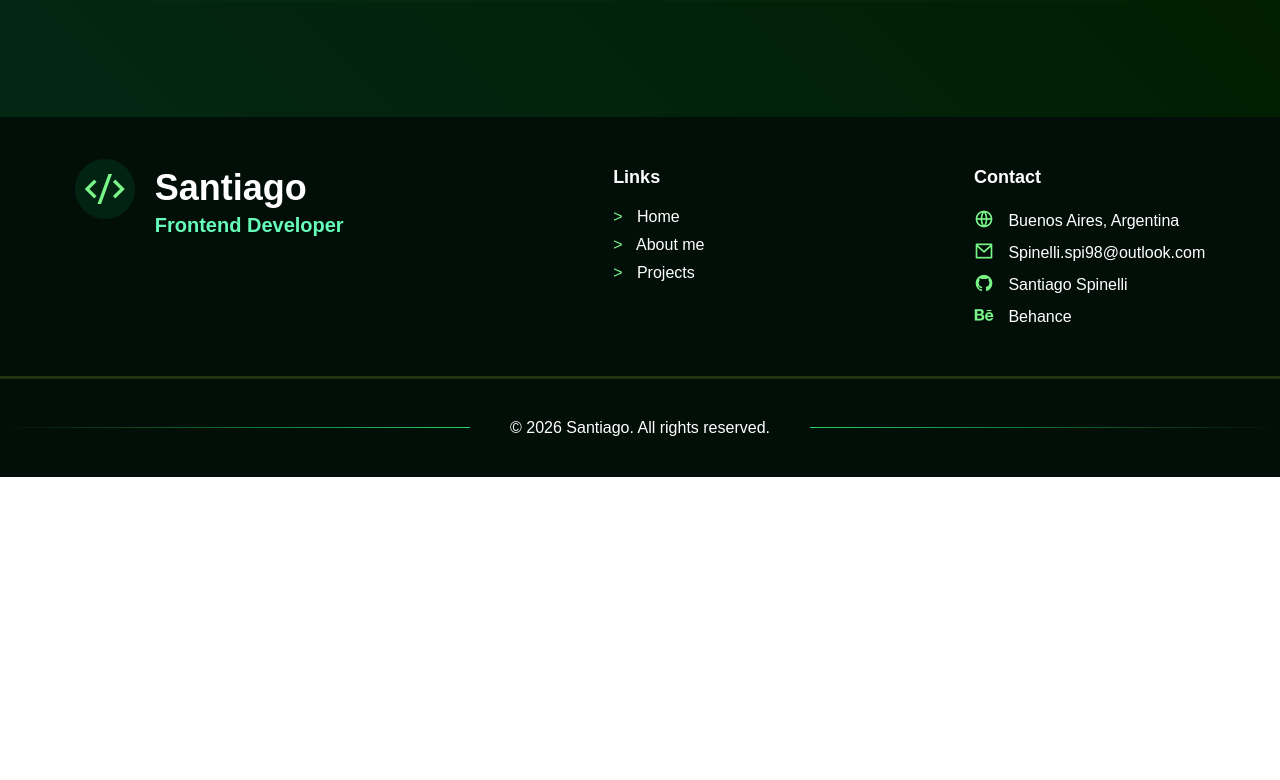
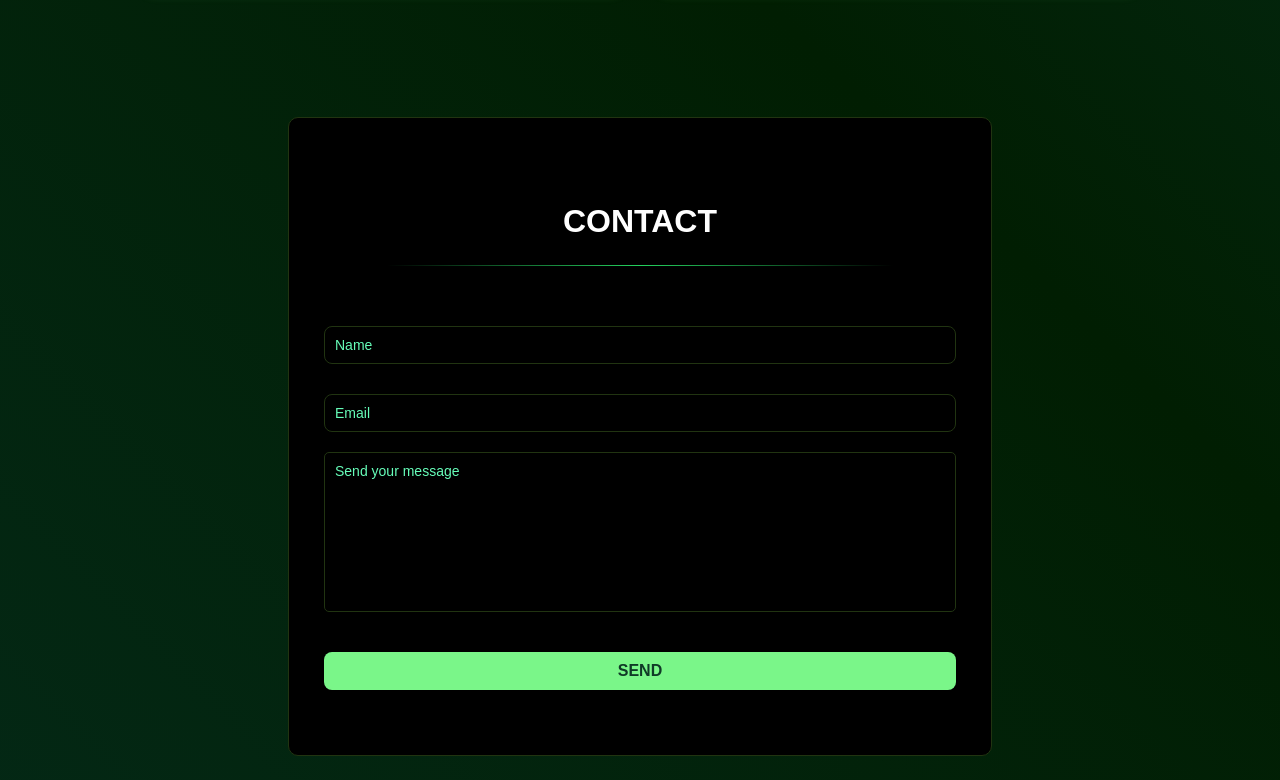
Before and after one commit to SpinelliSantiago/portfolio, a plain HTML site: page index.html in a window 1280 px wide. Shown: the part 3360-4140 px from the top of the page. Before the commit the page ends 3837 px from the top, so only its background shows below. Drawn offline with nearby package versions, Linux system fonts and the light colour scheme.

Commit message:
add contact form

```diff
--- a/index.html
+++ b/index.html
@@ -218,7 +218,7 @@
             </div>
         </section>
 
-    <!--------projects--------->
+    <!--------PROJECTS--------->
         <section>
             <div class="projects_caption" id="projects">
                 <h2>
@@ -297,6 +297,24 @@
             </div>
         </section>
     </main>
+
+<!-----------CONTACT------------>
+    <form id="contact">
+        <h2>
+            CONTACT
+        </h2>
+
+            <input id="name" placeholder="Name" type="text" required>
+            <input id="email" placeholder="Email" type="email" required>
+
+            <textarea placeholder="Send your message" required></textarea>
+
+            <button class="open_modal_form" type="submit">
+                SEND
+            </button>
+
+    </form>
+
 <!-----------FOOTER------------>
     <footer>
 
--- a/style.css
+++ b/style.css
@@ -431,6 +431,118 @@ header{
     color: var(--text-dark);
 }
 
+/*---------- FORM ----------*/
+form{
+    display: grid;
+    width: 55%;
+    margin: 0 auto 60px;
+    gap: 10px;
+    padding: 35px;
+    border-radius: 10px;
+    border: 1px solid var(--primary-color-darker);
+    background: #000000;
+}
+
+form h2{
+    font-size: 2rem;
+    font-weight: bold;
+    text-align: center;
+    margin: 50px 0 40px 0;
+    border-radius: 8px;
+    color: var(--white)
+}
+
+form h2::after{
+    content: "";
+    display: block;
+    width: 80%;
+    height: 1px;
+    margin: 25px auto 0;
+    background: linear-gradient(
+        to right,
+        transparent,
+        var(--primary-color-dark),
+        transparent
+    );
+}
+
+form input{
+    padding: 10px;
+    margin: 10px 0;
+    border: none;
+    font-size: 14px;
+    border: 1px solid var(--primary-color-darker);
+    border-radius: 8px;
+    background: transparent;
+    color: var(--white);
+    transition: 0.1s;
+}
+
+form input:hover{
+    border: 1px solid var(--primary-color-dark);
+}
+
+form input::placeholder{
+    font-family: "Montserrat", sans-serif;
+    color: var(--text-light);
+}
+
+input:focus {
+    outline: none;
+    border: 1px solid var(--text-light);
+}
+
+input:-webkit-autofill{
+    -webkit-box-shadow: 0 0 0 1000px #000000 inset;
+    -webkit-text-fill-color: white;
+}
+
+form textarea{
+    padding: 10px;
+    border: none;
+    font-size: 14px;
+    border: 1px solid var(--primary-color-darker);
+    border-radius: 5px;
+    height: 160px;
+    resize: none;
+    background: transparent;
+    color: var(--white);
+    transition: 0.1s;
+}
+
+form textarea:hover{
+    border: 1px solid var(--primary-color-dark);
+}
+
+form textarea::placeholder{
+    font-family: "Montserrat", sans-serif;
+    font-size: 14px;
+    color: var(--text-light);
+}
+
+textarea:focus {
+    outline: none;
+    border: 1px solid var(--text-light);
+}
+
+form button{
+    margin: 30px 0;
+    cursor: pointer;
+    border: none;
+    border-radius: 8px;
+    padding: 10px;
+    font-size: 16px;
+    font-weight: bold;
+    background-color: var(--primary-color);
+    color: var(--text-dark);
+    transition: 0.1s;
+}
+
+form button:hover{
+    background: var(--primary-color-dark);
+    color: var(--white);
+}
+
 /*---------FOOTER---------*/
 .prefooter{
     display: flex;
@@ -704,6 +816,20 @@ header img{
 .footer_text{
     text-align: center;
 }
+
+form{
+    width: 90%;
+}
+
+form p{
+    margin: 0 auto 40px;
+    text-align: center;
+}
+
+.modal_form_content{
+    max-width: 90%;
+    padding: 20px 10px;
+}
 }
 
 @media (min-width: 768px) and (max-width: 1023px) {
@@ -813,6 +939,10 @@ nav button{
     grid-template-columns: 1fr;
     padding: 0 10px;
 }
+
+form{
+    width: 90%;
+}
 }
 
 @media (min-width: 768px) {
```
